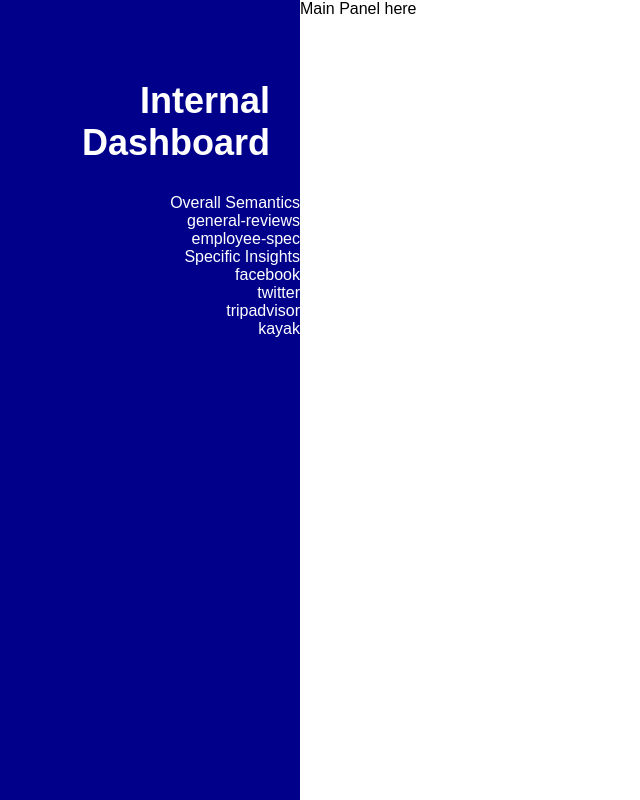
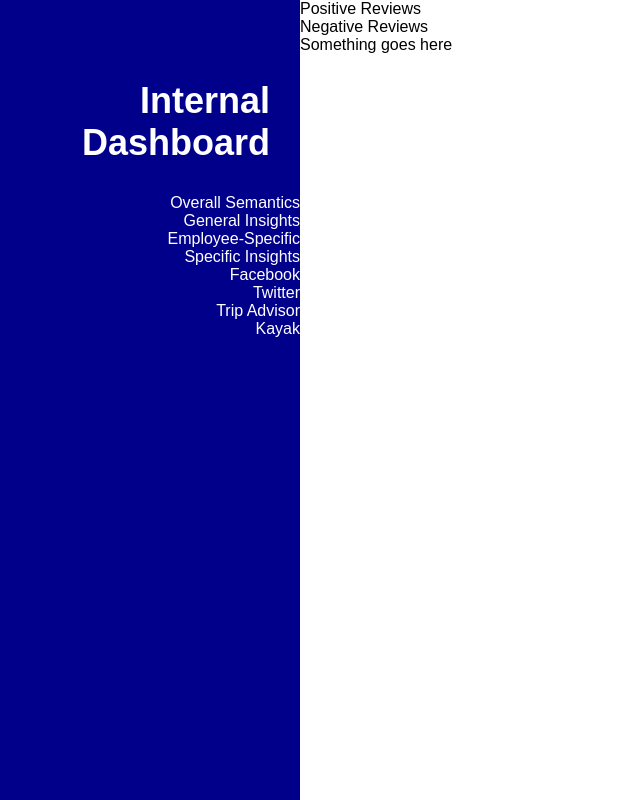
Before and after one commit to arytonhoi/yhack2019, a React (Create React App) app in the folder web/: page / in a window 1280 px wide. Shown: the whole page, without its empty margins (0-640 px from the left). Built offline with nearby package versions, Linux system fonts and the light colour scheme.

Commit message:
added toggle panel

```diff
--- a/web/src/App.js
+++ b/web/src/App.js
@@ -7,7 +7,7 @@ class App extends Component {
   constructor(props) {
     super(props);
     this.state = {
-      selectedPanel: null
+      selectedPanel: "general-insights"
     };
   }
 
--- /dev/null
+++ b/web/src/components/mainPanel/Card.js
@@ -0,0 +1,12 @@
+import React from 'react';
+import "./MainPanel.css";
+
+function Card(props) {
+  return (
+    <div style={props.style} className={props.className + " card"}>
+      {props.children}
+    </div>
+  )
+}
+
+export default Card;
--- a/web/src/components/mainPanel/MainPanel.css
+++ b/web/src/components/mainPanel/MainPanel.css
@@ -1,3 +1,32 @@
 .mainPanel {
   /* TODO */
 }
+
+.card {
+  /* TODO */
+}
+
+.toggleablePanel {
+  /* TODO */
+
+}
+
+.toggleablePanel .header {
+  /* TODO */
+
+}
+
+.toggleablePanel .header .toggleBar {
+  /* TODO */
+
+}
+
+.toggleablePanel .toggleBar .toggle {
+  /* TODO */
+
+}
+
+.toggleablePanel .toggleBar .toggle.selected {
+  /* TODO */
+
+}
--- a/web/src/components/mainPanel/MainPanel.js
+++ b/web/src/components/mainPanel/MainPanel.js
@@ -1,9 +1,20 @@
 import React from "react";
 import "./MainPanel.css";
 
+import ToggleablePanel from "./ToggleablePanel";
 
 function MainPanel(props) {
-  return <div style={{ "flex": 3 }}>Main Panel here</div>;
+  const options = {
+    on: {
+      name: "Positive Reviews",
+      render: () => <div>Something goes here</div>
+    },
+    off: {
+      name: "Negative Reviews",
+      render: () => <div>Something else goes here</div>
+    }
+  };
+  return <ToggleablePanel on={options.on} off={options.off} />;
 }
 
 export default MainPanel;
--- /dev/null
+++ b/web/src/components/mainPanel/ToggleablePanel.js
@@ -0,0 +1,59 @@
+import React, { Component } from "react";
+import Card from "./Card";
+
+import "./MainPanel.css";
+
+class ToggleablePanel extends Component {
+  constructor(props) {
+    super(props);
+
+    this.state = {
+      toggle: true
+    };
+  }
+
+  toggleOn() {
+    this.setState({ toggle: true });
+  }
+
+  toggleOff() {
+    this.setState({ toggle: false });
+  }
+
+  renderHeader() {
+    const on = this.state.toggle ? "selected" : "";
+    const off = this.state.toggle ? "" : "selected";
+
+    return (
+      <div className='header'>
+        <div className='toggleBar'>
+          <div onClick={this.toggleOn.bind(this)} className={`toggle ${on}`}>
+            {this.props.on.name}
+          </div>
+          <div onClick={this.toggleOff.bind(this)} className={`toggle ${off}`}>
+            {this.props.off.name}
+          </div>
+        </div>
+      </div>
+    );
+  }
+
+  renderBody() {
+    if (this.state.toggle) {
+      return this.props.on.render();
+    } else {
+      return this.props.off.render();
+    }
+  }
+
+  render() {
+    return (
+      <Card className='toggleablePanel'>
+        {this.renderHeader()}
+        <div className='body'>{this.renderBody()}</div>
+      </Card>
+    );
+  }
+}
+
+export default ToggleablePanel;
--- a/web/src/components/sidePanel/SelectablePanel.js
+++ b/web/src/components/sidePanel/SelectablePanel.js
@@ -16,7 +16,7 @@ function SelectablePanel(props) {
               className={cName}
               label={label}
               onClick={() => onSelect()}>
-              {name}
+              {label}
             </div>
           );
         })}
--- a/web/src/components/sidePanel/SidePanel.js
+++ b/web/src/components/sidePanel/SidePanel.js
@@ -25,7 +25,7 @@ class SidePanel extends Component {
   render() {
     const semanticsTitle = "Overall Semantics";
     const semanticsSelections = [
-      { name: "general-reviews", label: "General Reviews" },
+      { name: "general-insights", label: "General Insights" },
       { name: "employee-spec", label: "Employee-Specific" }
     ];
 
```
Also changed, not shown: web/src/components/mainPanel/Card.css (added).
